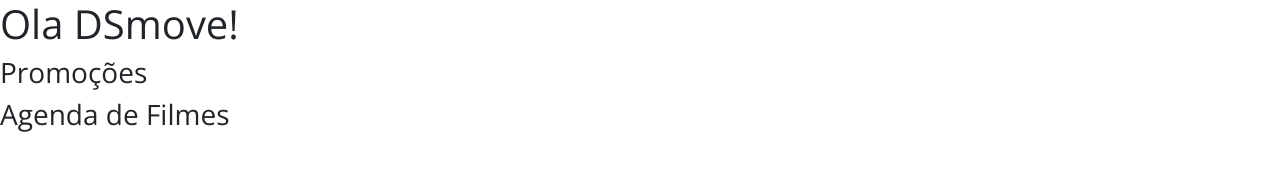
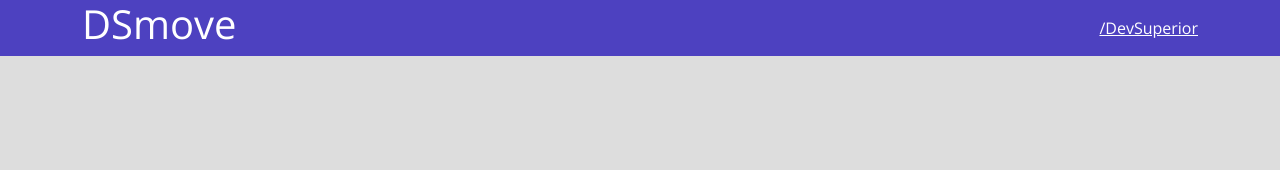
Before and after one commit to zMajor36/dsmove1, a plain HTML site: page index.html in a window 1280 px wide. Drawn offline with nearby package versions, Linux system fonts and the light colour scheme.

Commit message:
Barra Superior

```diff
--- a/css/styles.css
+++ b/css/styles.css
@@ -1,6 +1,25 @@
 @import url('https://fonts.googleapis.com/css2?family=Open+Sans:wght@300;400;700&display=swap');
 
 *{
+    box- box-sizing: border-box;
     font-family:'Open Sans',sans-serif ;
 
+
+html,body {
+    background-color: #ddd;
 }
+}
+header{
+    background-color: #4D41C0;
+    color:#fff ;
+
+}
+nav {
+    display: flex;
+    align-items: center;
+    justify-content: space-between;
+}
+a,a:hover{
+    text-decoration: nome;
+    color: unset;
+}
--- a/index.html
+++ b/index.html
@@ -12,9 +12,13 @@
 
 </head>
 <body>
-     <h1>Ola DSmove! </h1>
-     <h3>Promoções</h3>
-     <h3>Agenda de Filmes</h3>
+     <header>
+         <nav class="container">
+             <h1>DSmove</h1>
+             <a href="https://github.com/zMajor36">/DevSuperior</a>
+
+         </nav>
+     </header>
 
 </body>
 </html>
```
